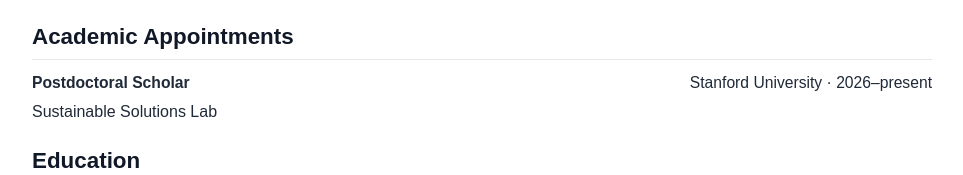
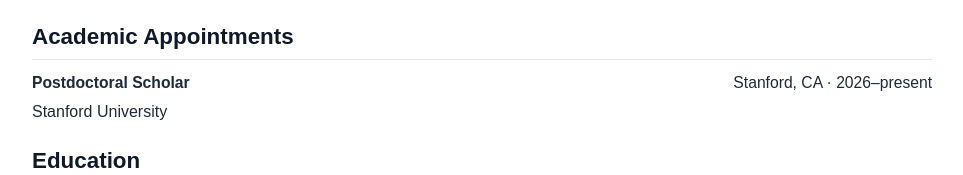
Before and after one commit to juliannedeangelo9/juliannedeangelo9.github.io, a plain HTML site: page index.html in a window 1280 px wide. Shown: the part 406-581 px from the top of the page, without its empty margins (158-1121 px from the left). Drawn offline with Linux system fonts and the light colour scheme.

Commit message:
Update location and affiliation in index.html

```diff
--- a/index.html
+++ b/index.html
@@ -23,9 +23,9 @@
     <div class="entry">
       <div class="entry-header">
         <strong>Postdoctoral Scholar</strong>
-        <span>Stanford University · 2026–present</span>
+        <span>Stanford, CA · 2026–present</span>
       </div>
-      <p>Sustainable Solutions Lab</p>
+      <p>Stanford University</p>
     </div>
 
   <div class="section">
```
